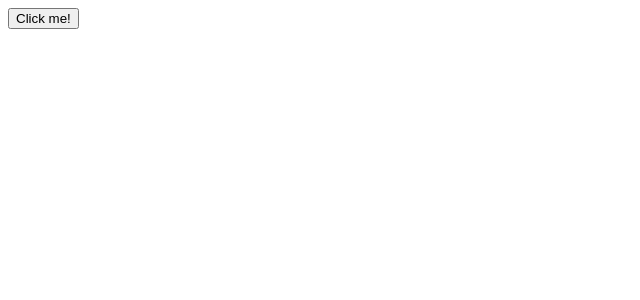
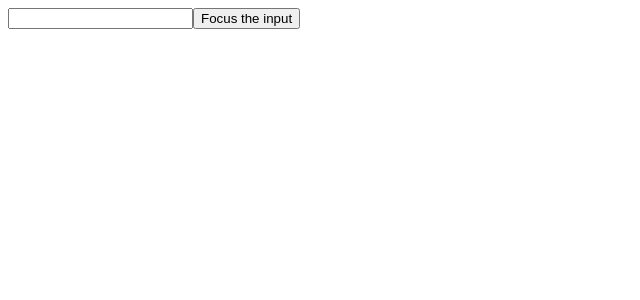
Before and after one commit to vin-jaehong/practice-react-official-document, a React (Create React App) app: page / in a window 1280 px wide. Shown: the top 300 px of the page, without its empty margins (0-640 px from the left). Built offline with nearby package versions, Linux system fonts and the light colour scheme.

Commit message:
feat: ref 로 DOM 조작 예시

```diff
--- a/src/App.tsx
+++ b/src/App.tsx
@@ -1,9 +1,9 @@
-import { Counter } from 'components/Counter';
+import { Form } from 'components/Form';
 
 function App() {
   return (
     <>
-      <Counter />
+      <Form />
     </>
   );
 }
--- /dev/null
+++ b/src/components/Form.tsx
@@ -0,0 +1,16 @@
+import { useRef } from 'react';
+
+export const Form = () => {
+  const inputRef = useRef<HTMLInputElement>(null);
+
+  const handleClick = () => {
+    inputRef.current?.focus();
+  };
+
+  return (
+    <>
+      <input ref={inputRef} />
+      <button onClick={handleClick}>Focus the input</button>
+    </>
+  );
+};
```
